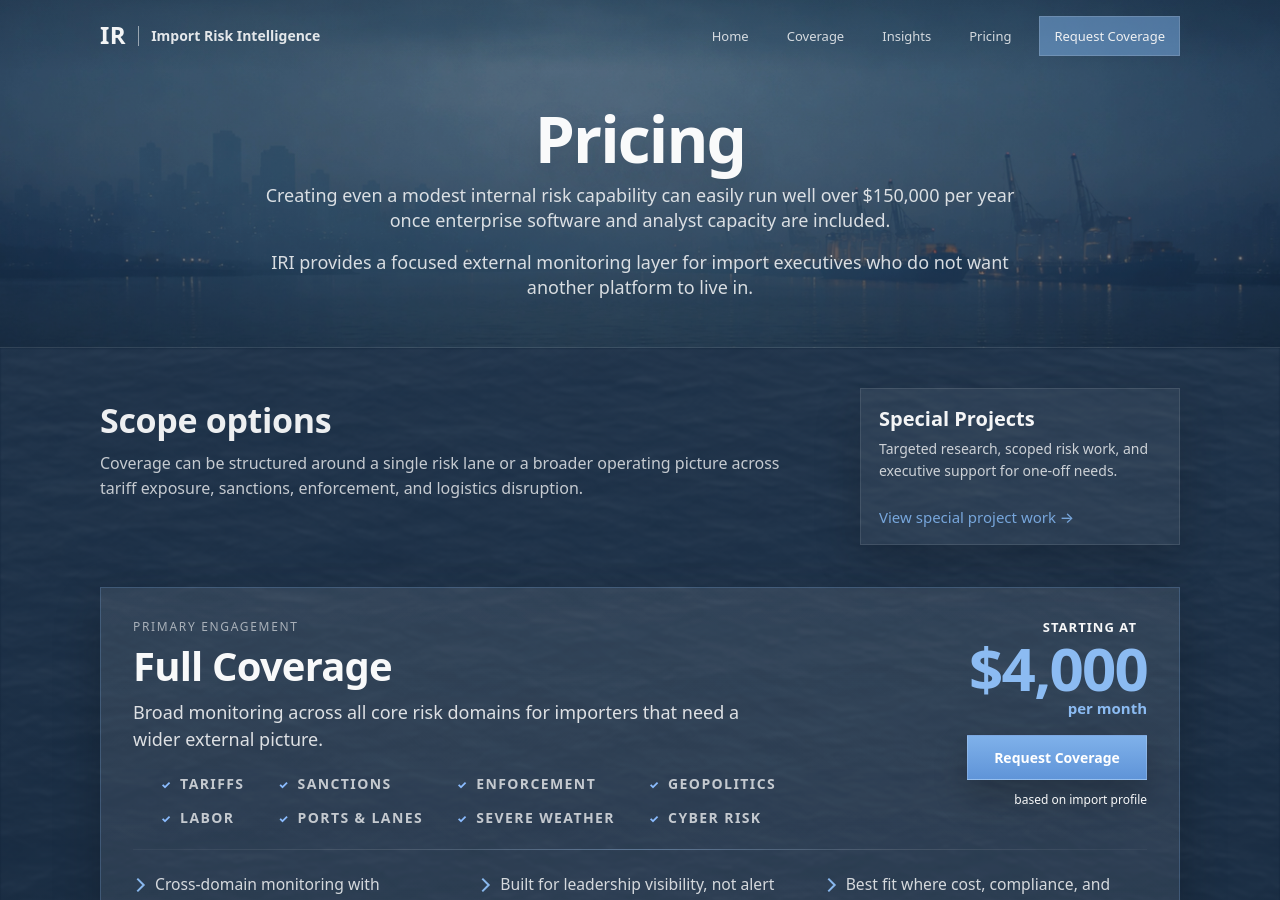
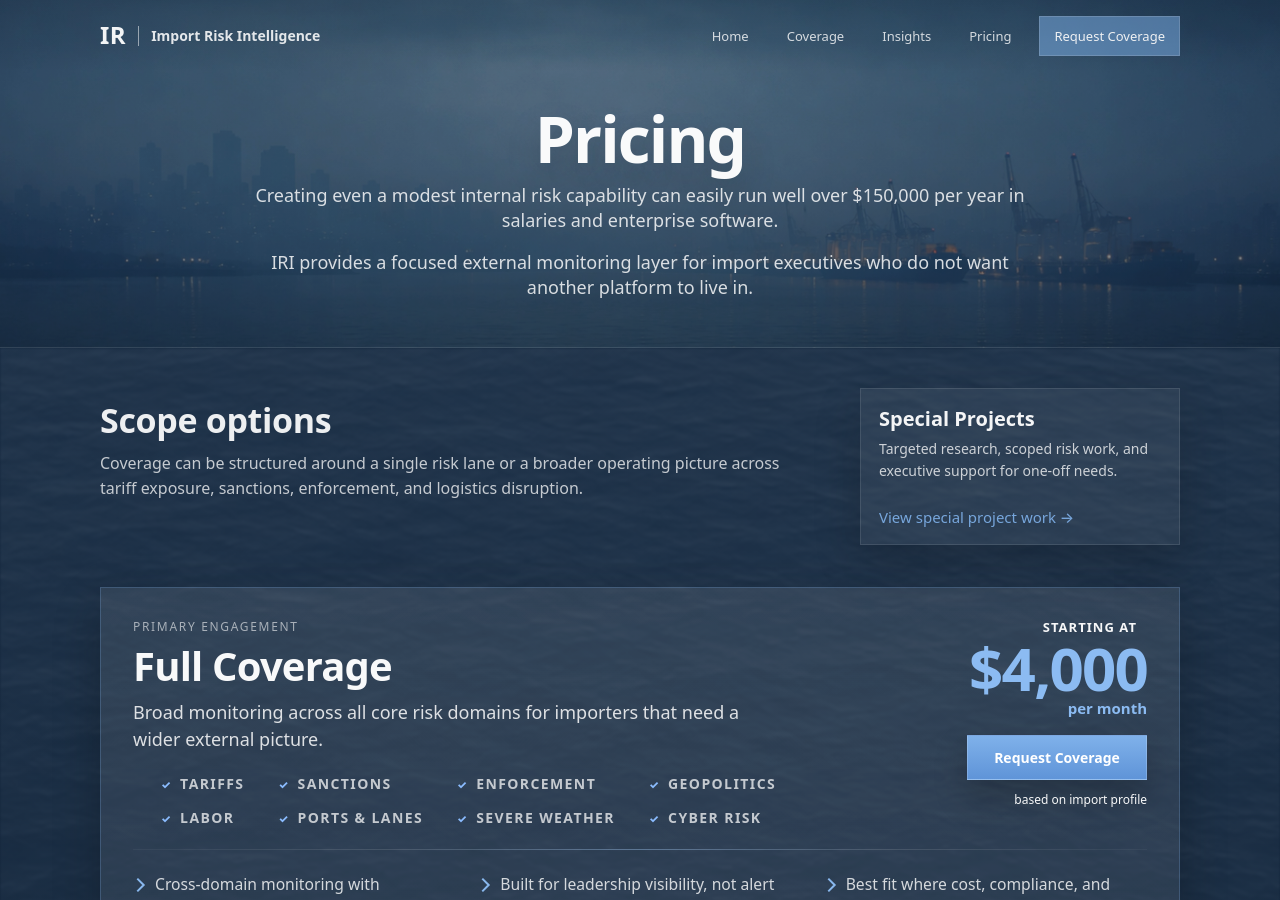
Before and after one commit to importrisk/import-risk-intelligence-site, a Jekyll site: the page built from pricing.html, in a window 1280 px wide and 900 px high. Built offline with Jekyll 4.4.1, drawn with Linux system fonts in a browser that asks for light colours.

Commit message:
Update pricing.html

```diff
--- a/pricing.html
+++ b/pricing.html
@@ -13,7 +13,7 @@ description: Pricing and scope options for Import Risk Intelligence.
 
       <div class="pricing-intro">
         <p class="pricing-subtitle">
-          Creating even a modest internal risk capability can easily run well over $150,000 per year once enterprise software and analyst capacity are included.
+          Creating even a modest internal risk capability can easily run well over $150,000 per year in salaries and enterprise software.
         </p>
         <p class="pricing-subtitle">
           IRI provides a focused external monitoring layer for import executives who do not want another platform to live in.
```
